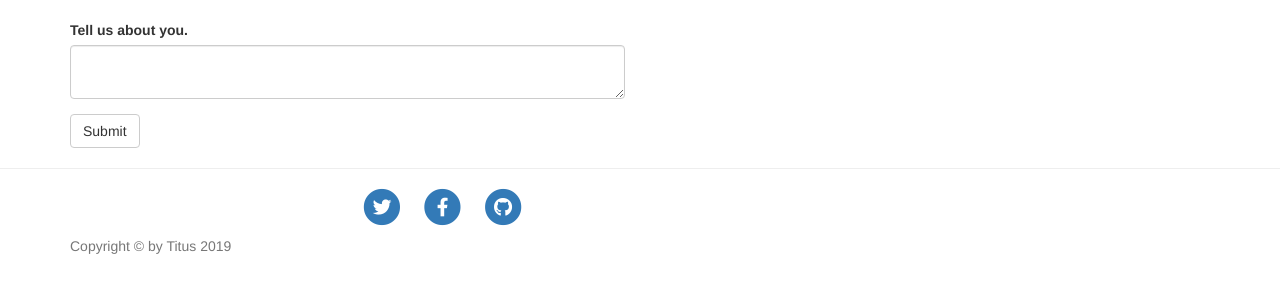
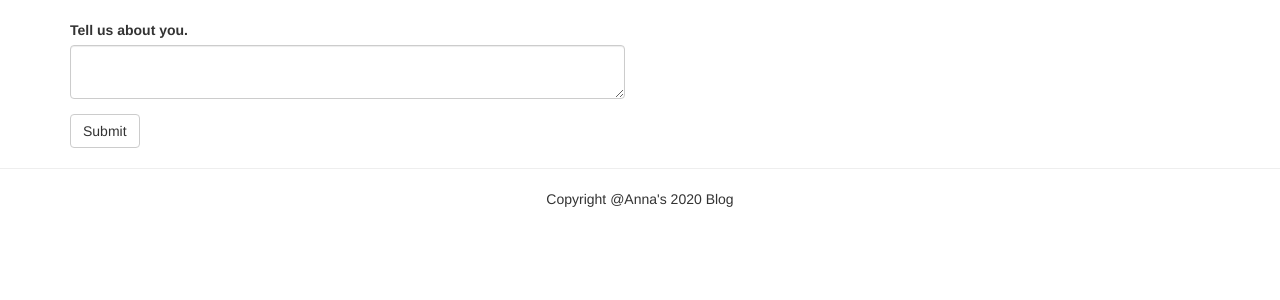
Before and after one commit to annaadhiambo/Blog, a Flask app: template app/templates/profile/update.html in a window 1280 px wide. Shown: the part 52-352 px from the top of the page. Run offline with Flask 2, Linux system fonts and the light colour scheme; the template is opened without the code that fills it: values that come from a table or form of the project are taken from there, others are empty; some libraries are stand-ins or nearby versions.

Commit message:
added app/templates/profile/update.html

```diff
--- a/app/templates/profile/update.html
+++ b/app/templates/profile/update.html
@@ -9,7 +9,7 @@
   <meta name="description" content="">
   <meta name="author" content="">
 
-  <title>Welcomt to the blogging site</title>
+  <title>Welcome to the blogging site</title>
 
   <!-- Bootstrap core CSS -->
   <link href="{{url_for('static', filename='css/bootstrap.min.css')}}" rel="stylesheet">
@@ -70,38 +70,8 @@
 
   <!-- Footer -->
   <footer>
-    <div class="container">
-      <div class="row">
-        <div class="col-lg-8 col-md-10 mx-auto">
-          <ul class="list-inline text-center">
-            <li class="list-inline-item">
-              <a href="#">
-                <span class="fa-stack fa-lg">
-                  <i class="fas fa-circle fa-stack-2x"></i>
-                  <i class="fab fa-twitter fa-stack-1x fa-inverse"></i>
-                </span>
-              </a>
-            </li>
-            <li class="list-inline-item">
-              <a href="#">
-                <span class="fa-stack fa-lg">
-                  <i class="fas fa-circle fa-stack-2x"></i>
-                  <i class="fab fa-facebook-f fa-stack-1x fa-inverse"></i>
-                </span>
-              </a>
-            </li>
-            <li class="list-inline-item">
-              <a href="#">
-                <span class="fa-stack fa-lg">
-                  <i class="fas fa-circle fa-stack-2x"></i>
-                  <i class="fab fa-github fa-stack-1x fa-inverse"></i>
-                </span>
-              </a>
-            </li>
-          </ul>
-          <p class="copyright text-muted">Copyright &copy; by Titus 2019</p>
-        </div>
-      </div>
+    <div style="text-align: center;">
+      <p>Copyright @Anna's 2020 Blog</p>
     </div>
   </footer>
 
```
